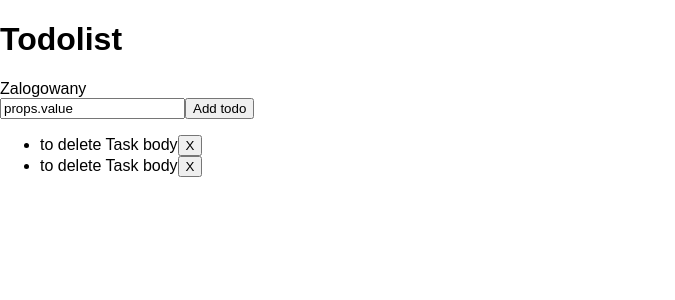
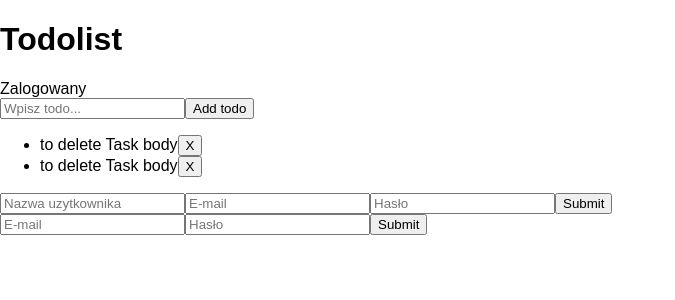
Before and after one commit to damianziobro/tasks, a React (Create React App) app: page / in a window 1280 px wide. Shown: the top 300 px of the page, without its empty margins (0-675 px from the left). Built offline with nearby package versions, Linux system fonts and the light colour scheme.

Commit message:
Developed Auth Components and refactored stateless components

```diff
--- a/src/components/Auth/Auth.js
+++ b/src/components/Auth/Auth.js
@@ -1,10 +1,10 @@
 import React from 'react';
 
-const auth = (props) => {
+function Auth (props) {
     return (
         // placeholder
         <div>Zalogowany</div>
     );
 };
 
-export default auth;
+export default Auth;
--- a/src/components/Logo/Logo.js
+++ b/src/components/Logo/Logo.js
@@ -1,10 +1,10 @@
 import React from 'react';
 
-const logo = (props) => {
+function Logo (props) {
     return (
         // placeholder
         <h1>Todolist</h1>
     );
 };
 
-export default logo;
+export default Logo;
--- a/src/components/Todolist/AddButton/AddButton.js
+++ b/src/components/Todolist/AddButton/AddButton.js
@@ -1,9 +1,9 @@
 import React from 'react';
 
-const addButton = (props) => {
+function AddButton (props) {
     return (
         <button onClick={props.addTodoHandler}>Add todo</button>
     );
 };
 
-export default addButton;
+export default AddButton;
--- a/src/components/Todolist/TodoElement/TodoElement.js
+++ b/src/components/Todolist/TodoElement/TodoElement.js
@@ -1,6 +1,6 @@
 import React from 'react';
 
-const todoElement = (props) => {
+function TodoElement (props) {
     return (
         <li>
             {props.todo}
@@ -9,4 +9,4 @@ const todoElement = (props) => {
     );
 }
 
-export default todoElement;
+export default TodoElement;
--- a/src/components/Todolist/TodoInput/TodoInput.js
+++ b/src/components/Todolist/TodoInput/TodoInput.js
@@ -1,9 +1,9 @@
 import React from 'react';
 
-const todoInput = (props) => {
+function TodoInput (props) {
     return (
-        <input type="text" value="props.value" placeholder="Wpisz todo..." />
+        <input type="text"  placeholder="Wpisz todo..." />
     );
 };
 
-export default todoInput;
+export default TodoInput;
--- a/src/components/Todolist/Todolist.js
+++ b/src/components/Todolist/Todolist.js
@@ -3,12 +3,13 @@ import './Todolist.css';
 
 import TodoElement from './TodoElement/TodoElement';
 
-const todolist = (props) => {
+function Todolist (props) {
+    //index as a key is only temoprary solution, change this to using unique key from backend
     return (
         <ul className="Todolist">
-        {props.todos.map( todo => <TodoElement todo={todo.body} />)}
+            {props.todos.map( (todo, index) => <TodoElement todo={todo.body} key={index}/>)}
         </ul>
     );
 }
 
-export default todolist;
+export default Todolist;
--- a/src/containers/Register/Register.js
+++ b/src/containers/Register/Register.js
@@ -0,0 +1,42 @@
+import React, {Component} from 'react';
+
+class Register extends Component {
+    state = {
+        inputs: {
+            username: '',
+            email: '',
+            password: ''
+            }
+    }
+
+    changeHandler = (event) => {
+        const inputs = {...this.state.inputs};
+        inputs[event.target.name] = event.target.value;
+        this.setState({inputs});
+    }
+
+    submitHandler = (event) => {
+        event.preventDefault();
+        console.log(this.state);
+        this.setState({
+            inputs: {
+                username: '',
+                email: '',
+                password: ''
+            }
+        });
+    }
+
+    render () {
+        return (
+            <form onSubmit={this.submitHandler}>
+                <input name="username" type="text" placeholder="Nazwa uzytkownika" value={this.state.inputs.username} onChange={this.changeHandler}/>
+                <input name="email" type="email" placeholder="E-mail" value={this.state.inputs.email} onChange={this.changeHandler}/>
+                <input name="password" type="password" placeholder="Hasło" value={this.state.inputs.password} onChange={this.changeHandler}/>
+                <input type="submit" value="Submit"/>
+            </form>
+        );
+    }
+}
+
+export default Register;
--- a/src/containers/SignIn/SignIn.js
+++ b/src/containers/SignIn/SignIn.js
@@ -0,0 +1,39 @@
+import React, {Component} from 'react';
+
+class SignIn extends Component {
+    state = {
+        inputs: {
+            email: '',
+            password: ''
+            }
+    }
+
+    changeHandler = (event) => {
+        const inputs = {...this.state.inputs};
+        inputs[event.target.name] = event.target.value;
+        this.setState({inputs});
+    }
+
+    submitHandler = (event) => {
+        event.preventDefault();
+        console.log(this.state);
+        this.setState({
+            inputs: {
+                email: '',
+                password: ''
+            }
+        });
+    }
+
+    render () {
+        return (
+            <form onSubmit={this.submitHandler}>
+                <input name="email" type="text" placeholder="E-mail" value={this.state.inputs.email} onChange={this.changeHandler} />
+                <input name="password" type="password" placeholder="Hasło" value={this.state.inputs.password} onChange={this.changeHandler} />
+                <input type="submit" value="Submit" />
+            </form>
+        );
+    }
+}
+
+export default SignIn;
--- a/src/hoc/Layout/Layout.js
+++ b/src/hoc/Layout/Layout.js
@@ -3,6 +3,9 @@ import React, {Component} from 'react';
 import Logo from '../../components/Logo/Logo';
 import Auth from '../../components/Auth/Auth';
 import Todolist from '../../containers/Todolist/Todolist';
+
+import Register from '../../containers/Register/Register';
+import SignIn from '../../containers/SignIn/SignIn';
 
 class Layout extends Component {
     render () {
@@ -13,6 +16,8 @@ class Layout extends Component {
                 <Auth />
             </header>
             <Todolist />
+            <Register />
+            <SignIn />
             </div>
         );
     }
```
